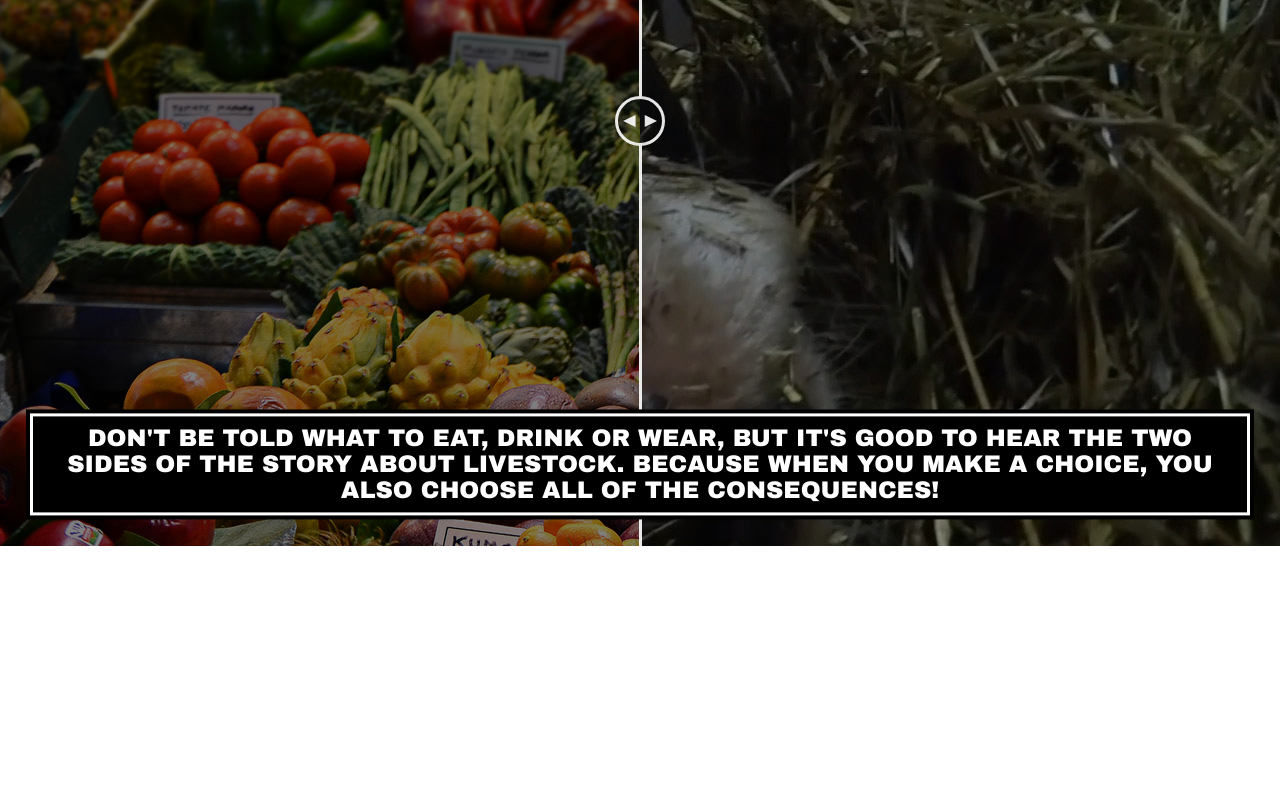
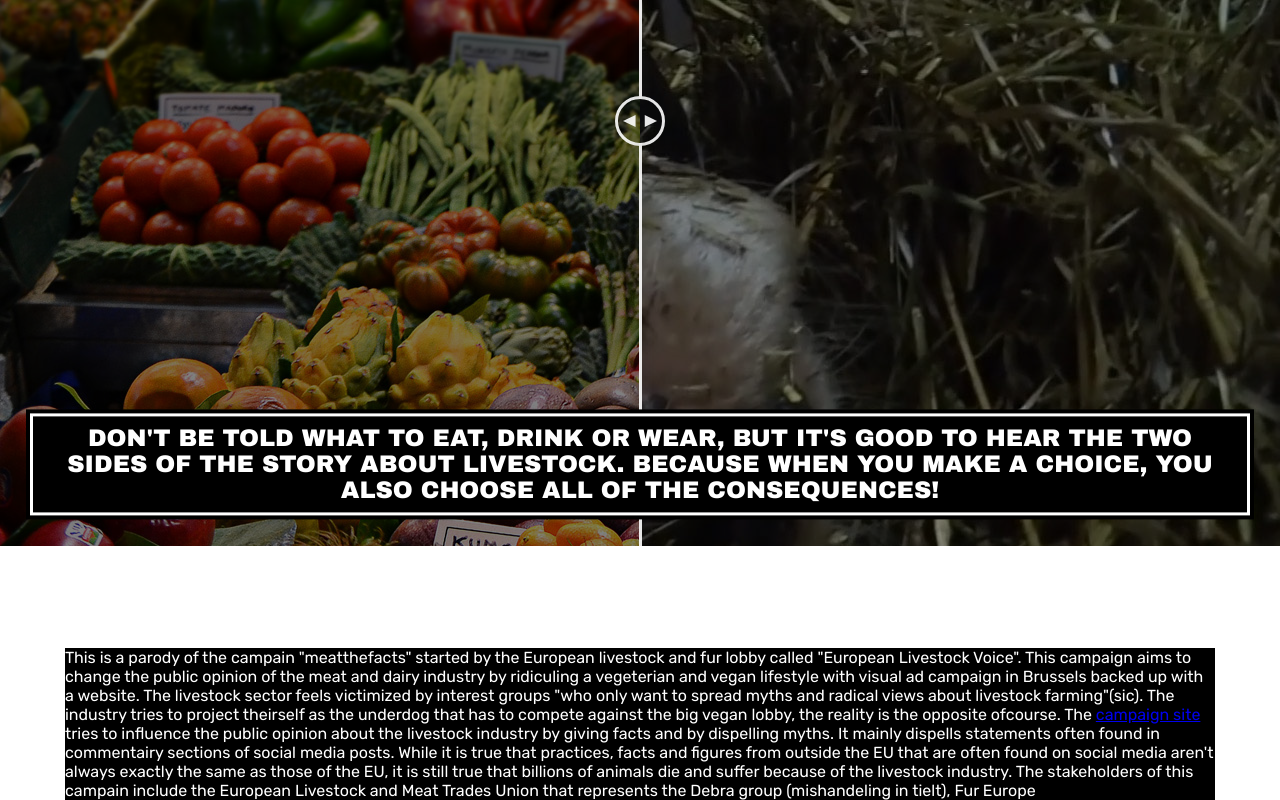
Before and after one commit to factsforclimate/factsforclimate.eu, a plain HTML site: page index.html in a window 1280 px wide. Shown: the part 304-1104 px from the top of the page. Before the commit the page ends 1002 px from the top, so only its background shows below. Drawn offline with Linux system fonts and the light colour scheme.

Commit message:
een teskstje

```diff
--- a/css/main.css
+++ b/css/main.css
@@ -8,7 +8,7 @@
 @media (orientation: landscape){
 	main .content{
 		width: 1150px;
-		margin: 50px auto;
+		margin: 0 auto;
 	}
 	#page{
 		position:relative;
@@ -115,6 +115,13 @@ nav img{
   height:100%;
 }
 
+.content{
+	background-color:black;
+	color: white;
+
+
+}
+
 .after{
   width:125px;
 }
--- a/index.html
+++ b/index.html
@@ -68,7 +68,12 @@
 
 <main>
 <div class="content">
-<p></p>
+<h1></h1>
+<p>This is a parody of the campain "meatthefacts" started by the European livestock and fur lobby called "European Livestock Voice". This campaign aims to change the public opinion of the meat and dairy industry
+		by ridiculing a vegeterian and vegan lifestyle with visual ad campaign in Brussels backed up with a website. The livestock sector feels victimized by interest groups "who only want to spread myths and radical views about livestock farming"(sic). The industry tries to project theirself as the underdog that has to compete against the big vegan lobby, the reality is the opposite ofcourse.
+		The <a href="http://meatthefacts.eu">campaign site</a> tries to influence the public opinion about the livestock industry by giving facts and by dispelling myths. It mainly dispells statements often found in commentairy sections of social media posts.
+		While it is true that practices, facts and figures from outside the EU that are often found on social media aren't always exactly the same as those of the EU, it is still true that billions of animals die and suffer because of the livestock industry.
+		The stakeholders of this campain include the European Livestock and Meat Trades Union that represents the Debra group (mishandeling in tielt), Fur Europe
 
 </div>
 </main>
```
